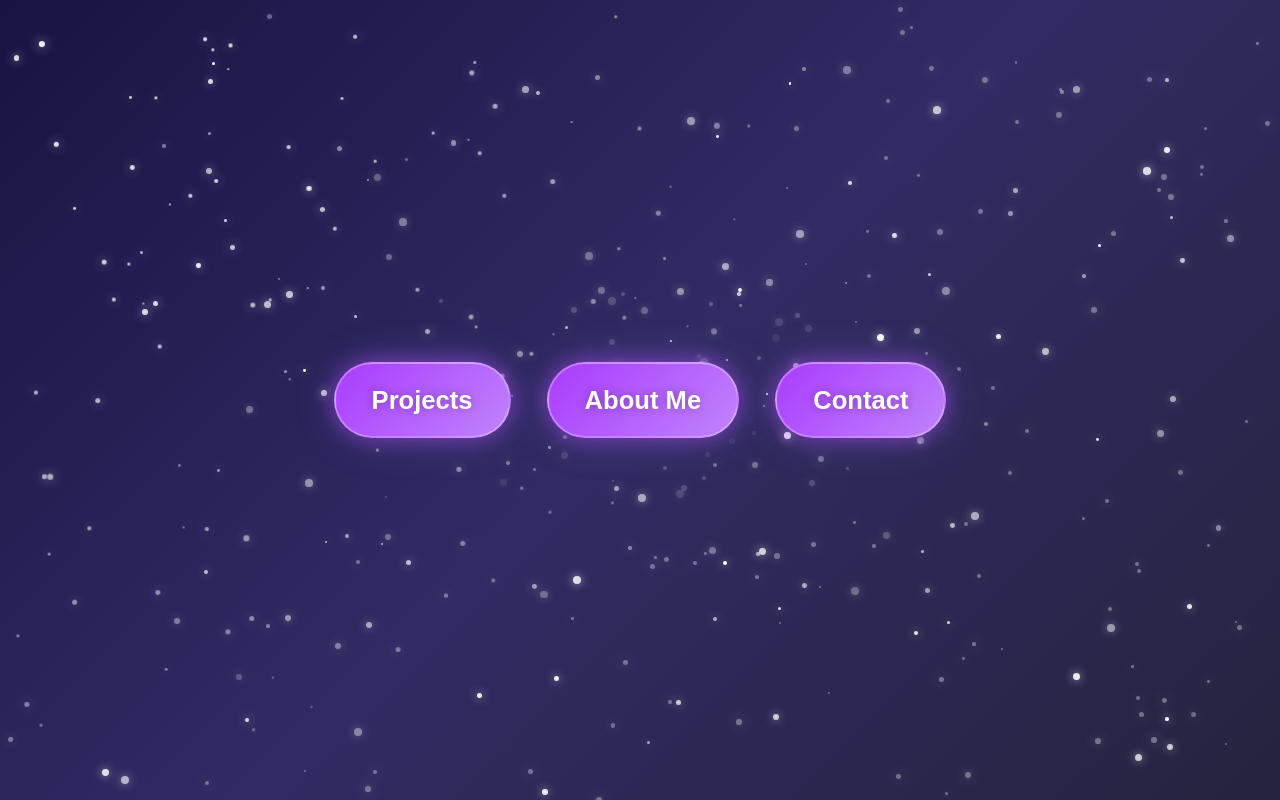
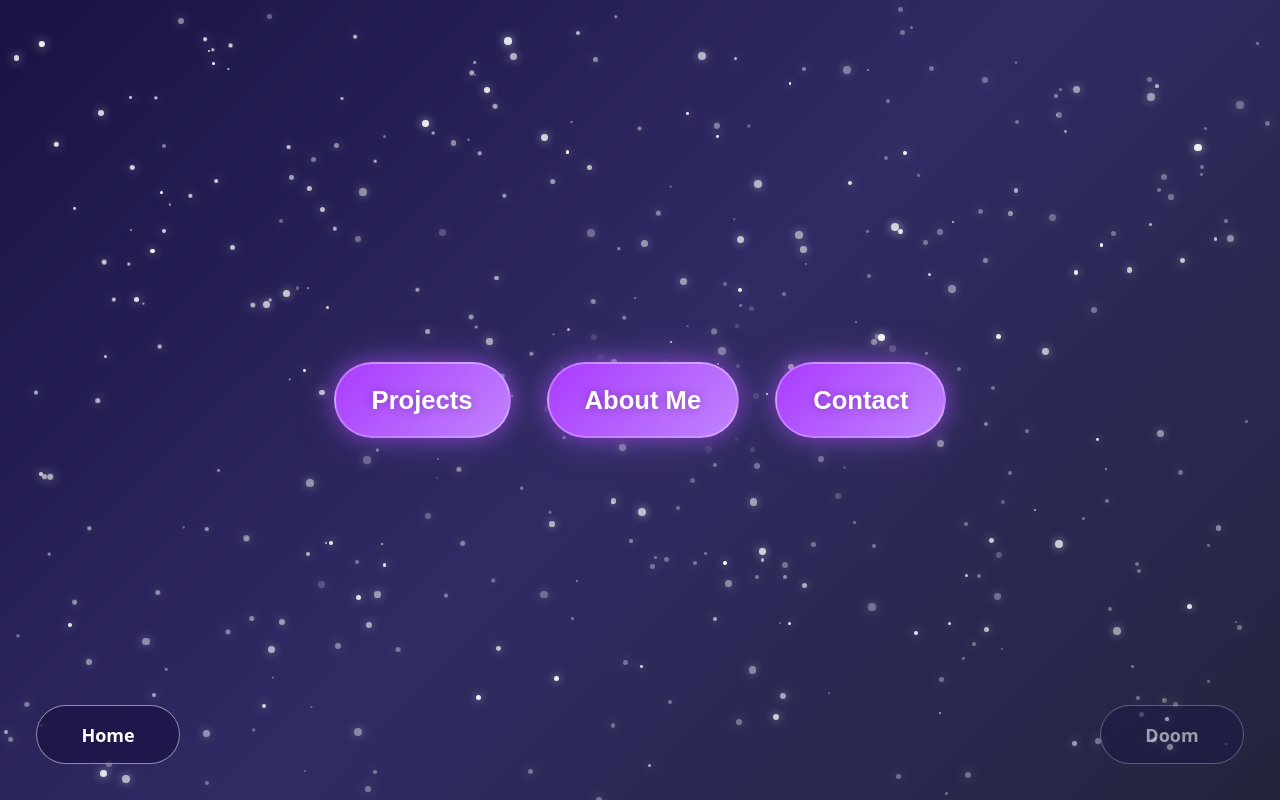
Before and after one commit to VicenzoMarramarco/PortfolioAGES, a React app: page / in a window 1280 px wide. Both pictures are taken after a click on the button "Start". Built offline with nearby package versions, Linux system fonts and the light colour scheme; the HTML template or start-up script is replaced by a standard one.

Commit message:
update 4

```diff
--- a/src/App.tsx
+++ b/src/App.tsx
@@ -12,13 +12,14 @@ function App() {
   const buttonRef = useRef<HTMLButtonElement>(null)
 
   useEffect(() => {
-    if (!containerRef.current) return
+    if (currentPage !== 'home' || !containerRef.current) return
 
     // Gerar 300 estrelas aleatórias
     const starCount = 250
     const container = containerRef.current
     const centerX = window.innerWidth / 2
     const centerY = window.innerHeight / 2
+    gsap.set(buttonRef.current, { opacity: 0, scale: 0.5 })
 
     // Limpar estrelas anteriores
     container.innerHTML = ''
@@ -70,8 +71,11 @@ function App() {
       }
     }, 3000)
 
-    return () => clearTimeout(timeout)
-  }, [])
+    return () => {
+      clearTimeout(timeout)
+      gsap.killTweensOf(starsRef.current)
+    }
+  }, [currentPage])
 
   useEffect(() => {
     if (currentPage === 'home' || !waveContainerRef.current) return
@@ -183,6 +187,14 @@ function App() {
             <button className="projects-button" onClick={() => setCurrentPage('about')}>About Me</button>
             <button className="projects-button" onClick={() => setCurrentPage('contact')}>Contact</button>
           </div>
+          <nav className="portfolio-nav" aria-label="Navegação principal">
+            <button type="button" className="portfolio-nav-button" onClick={() => setCurrentPage('home')}>
+              Home
+            </button>
+            <button type="button" className="portfolio-nav-button" disabled title="Doom estará disponível em breve">
+              Doom
+            </button>
+          </nav>
         </div>
       ) : (
         <section className={`detail-page ${currentPage}-page`}>
--- a/src/Thing.css
+++ b/src/Thing.css
@@ -20,6 +20,41 @@
   justify-content: center;
   gap: 2rem;
   flex-wrap: wrap;
+}
+
+.portfolio-nav {
+  position: absolute;
+  inset: auto 2rem 2rem;
+  z-index: 1;
+  display: flex;
+  justify-content: space-between;
+  align-items: center;
+  pointer-events: none;
+}
+
+.portfolio-nav-button {
+  min-width: 8rem;
+  padding: 0.85rem 1.5rem;
+  color: #fff;
+  background: rgba(25, 19, 68, 0.72);
+  border: 1px solid rgba(255, 255, 255, 0.5);
+  border-radius: 999px;
+  font: inherit;
+  font-weight: 700;
+  cursor: pointer;
+  pointer-events: auto;
+  transition: transform 180ms ease, background 180ms ease, border-color 180ms ease;
+}
+
+.portfolio-nav-button:hover:not(:disabled) {
+  transform: translateY(-3px);
+  background: rgba(170, 59, 255, 0.8);
+  border-color: #fff;
+}
+
+.portfolio-nav-button:disabled {
+  cursor: not-allowed;
+  opacity: 0.55;
 }
 
 .wave-stars-container {
@@ -65,6 +100,18 @@
 
 .projects-button:active {
   transform: scale(0.95);
+}
+
+@media (max-width: 600px) {
+  .portfolio-nav {
+    inset: auto 1rem 1rem;
+  }
+
+  .portfolio-nav-button {
+    min-width: 6.5rem;
+    padding: 0.7rem 1rem;
+    font-size: 0.95rem;
+  }
 }
 
 .detail-page {
```
